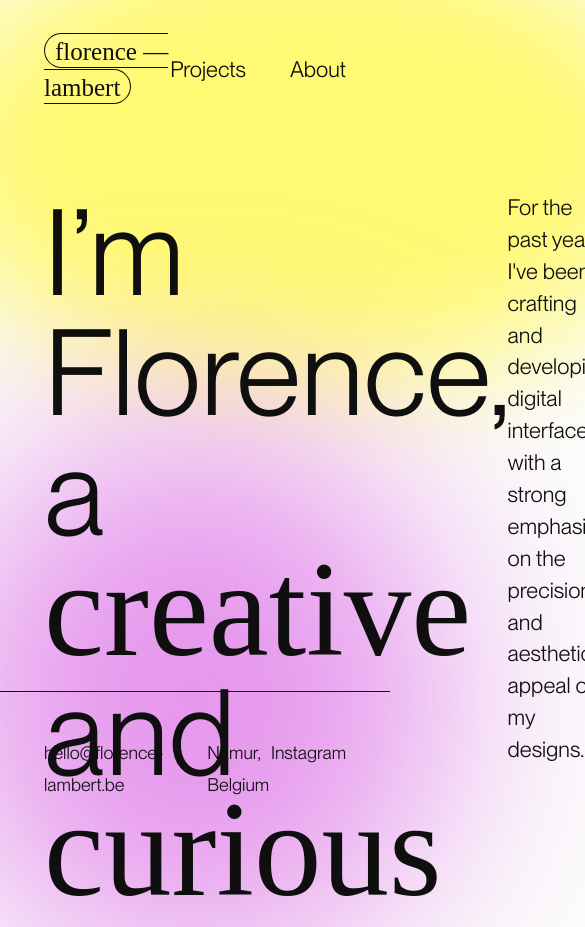
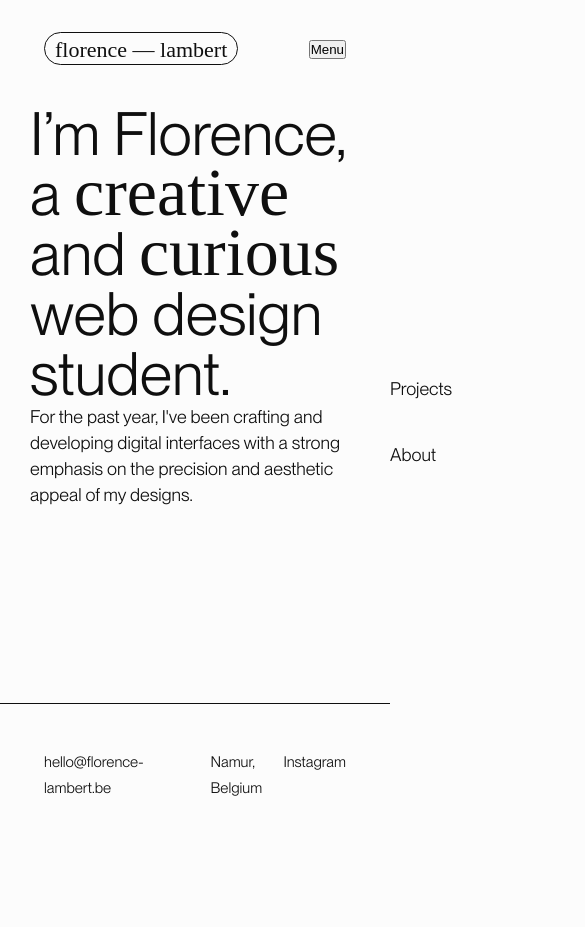
Before and after one commit to floppy3/portfolio2023, a website: page src/index.html in a window 390 px wide. Shown: the top 927 px of the page, 585 px wide, since content can reach past the window. After the commit the page ends 844 px from the top, so only its background shows below. Drawn offline with Linux system fonts and the light colour scheme; a web font is replaced by a local one.

Commit message:
variables text responsive

```diff
--- a/src/styles/app.scss
+++ b/src/styles/app.scss
@@ -24,7 +24,10 @@ a{
 }
 body{
     background-color: $c-bg;
+    overflow: hidden;
 }
+
+
 /* NAV */
 
 .menu{
@@ -35,25 +38,51 @@ body{
     top: 0;
     left: 0;
     right: 0;
+    @media (min-width: $q-laptop){
+        margin: 34px 44px;
+    }
 
     &__flo{
         flex-grow: 1;
     }
     &__liste{
+        position: fixed;
+        width: 100%;
+        height: 100vh;
+        top: 0;
+        left: 100%;
+        display: flex;
+        flex-direction: column;
+        justify-content: center;
+        row-gap: 40px;
+        z-index: 50;
+        transition: transform 0.4s ease-out;
+        @media (min-width: $q-laptop){
             display: flex;
             gap: 44px;
+            position: relative;
+            width: auto;
+            height: auto;
+            left: 0;
+            flex-direction: initial;
+        }
     }
     &__burger{
+        @media (min-width: $q-laptop){
             display: none;
+        }
     }
 }
 /* logo */
 .menu__flo a{
-    font-size: 25px;
+    font-size: 22px;
     color: $c-text;
     padding: 4px 10px 2px;
     border: 1px solid #0F0F0F;
     border-radius: 20px;
+    @media (min-width:$q-desktop){
+        font-size: 25px;
+    }
 }
 
 .main{
@@ -62,6 +91,14 @@ body{
 
 /* ABOUT */
 .about{
+    margin: 0 30px;
+    .title--big{
+        max-width: 294px;
+        @media (min-width:$q-mobile1){
+            max-width: 330px;
+        }
+    }
+    @media (min-width:$q-laptop){
         display: flex;
         justify-content: space-between;
         margin: 0px 44px;
@@ -71,6 +108,7 @@ body{
         }
         p{
             max-width: 450px;
+        }
     }
 }
 
@@ -90,7 +128,7 @@ footer{
     right: 0;
     border-top: 1px solid #0F0F0F;
     a{
-        font-size: $size-footer;
+        font-size: var(--footer);
     }
     ul{
         display: flex;
--- a/src/styles/components/_background-anim.scss
+++ b/src/styles/components/_background-anim.scss
@@ -1,4 +1,4 @@
-.circle-yellow{
+/*.circle-yellow{
     width: 763px;
     height: 469px;
     position: absolute;
@@ -25,4 +25,4 @@
     -moz-border-radius:    254px / 273px;
     border-radius:         254px / 273px;
     transform: translateX(-50%);
-}
+} */
--- a/src/styles/components/_type.scss
+++ b/src/styles/components/_type.scss
@@ -1,3 +1,5 @@
+@use '../utils/variables' as v;
+
 @font-face {
   font-family: ITC Garamond Std Light;
   src: url(../assets/ITCGaramondStd-LtNarrow.otf) format("opentype");
@@ -20,7 +22,7 @@
 
 body, .menu__el a {
   font-family: PP Neue Montreal, sans-serif;
-  font-size: $size-text;
+  font-size: var(--text);
   line-height: 1.45;
   color: $c-text;
 }
@@ -31,16 +33,16 @@ body, .menu__el a {
 
 /* titles */
 .title{
- font-size: $size-title;
+ font-size: var(--sizetitle);
  font-weight: normal;
   &--big{
     font-family: PP Neue Montreal, sans-serif;
-    font-size: $size-title-big;
+    font-size: var(--titlebig);
     line-height: 1;
   }
 }
 .typo-dif{
   font-family: ITC Garamond Std Light, serif;
-  font-size: $size-title-span;
+  font-size: var(--titlespan);
   line-height: 0.72;
 }
--- a/src/styles/utils/_variables.scss
+++ b/src/styles/utils/_variables.scss
@@ -2,9 +2,40 @@ $c-bg: #FCFCFC;
 $c-alt: #FCFCFC;
 $c-text: #0F0F0F;
 
-$size-footer: 18px;
-$size-text: 22px;
-$size-link: 27px;
-$size-title: 78px;
-$size-title-big: 120px;
-$size-title-span: 135px;
+$q-mobile1: 380px;
+$q-tablet1: 540px;
+$q-tablet2: 650px;
+$q-tablet3: 730px;
+$q-tablet4: 800px;
+$q-laptop: 1024px;
+$q-desktop: 1200px;
+$q-desktop2: 1450px;
+
+:root{
+    --footer: 15px;
+    --text: 18px;
+    --link: 22px;
+    --title: 42px;
+    --titlebig: 52px;
+    --titlespan: 58px;
+}
+
+
+@media (min-width: $q-mobile1) {
+    :root{
+        --titlebig: 60px;
+        --titlespan: 68px;
+    }
+}
+
+
+@media (min-width: $q-desktop) {
+    :root{
+        --footer: 18px;
+        --text: 22px;
+        --link: 27px;
+        --title: 78px;
+        --titlebig: 120px;
+        --titlespan: 135px;
+    }
+}
```
Also changed, not shown: src/styles/app.css. Lines whose indentation alone changed are shown as unchanged.
